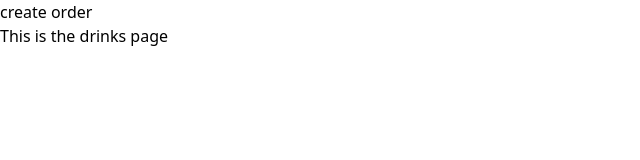
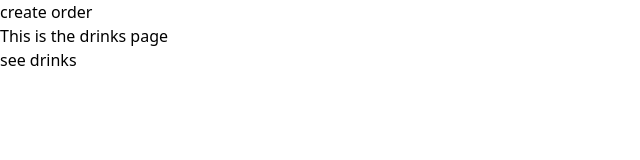
Before and after one commit to Ose-Augustine/fullstack-restuaurant, a React (Vite) app in the folder react-client/: page /drinks in a window 1280 px wide. Shown: the top 160 px of the page, without its empty margins (0-640 px from the left). Built offline with nearby package versions, Linux system fonts and the light colour scheme; no server answers.

Commit message:
Return updated state immediately it is changed.

```diff
--- a/react-client/src/drinks/index.jsx
+++ b/react-client/src/drinks/index.jsx
@@ -1,18 +1,22 @@
 import axios from "axios"
+import { useState } from "react";
 
 export default function DrinksIndex(){
+    const [drinks, setDrinks] = useState(null)
     async function getDrinks(){
         try {
             const response = await axios.get("http://localhost:3000/drinks");
-            console.log(response) ;
+            const data = response.data;
+            setDrinks([...data]);
+            console.log(drinks);
         } catch (err){
             console.log(err);
         }
     }
-    getDrinks();
     return(
         <>
             <div>This is the drinks page</div>
+            <button onClick={getDrinks}>see drinks</button>
         </>
     )
 }
```
